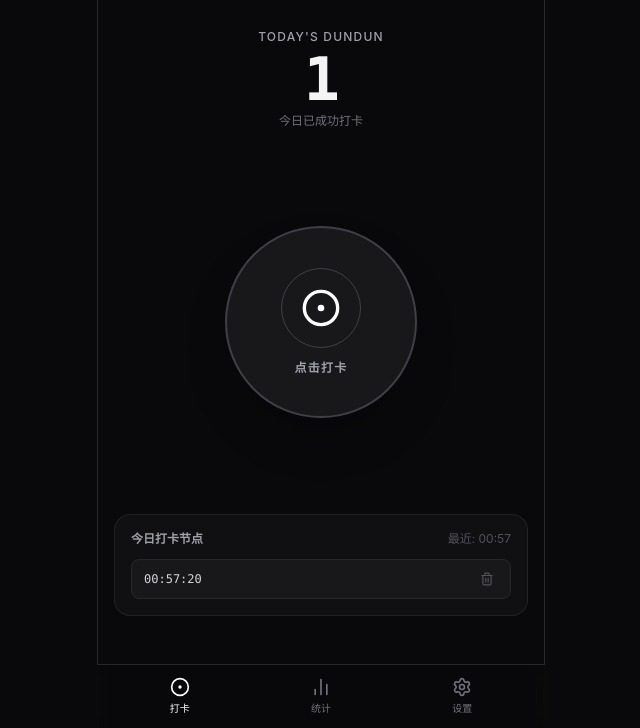
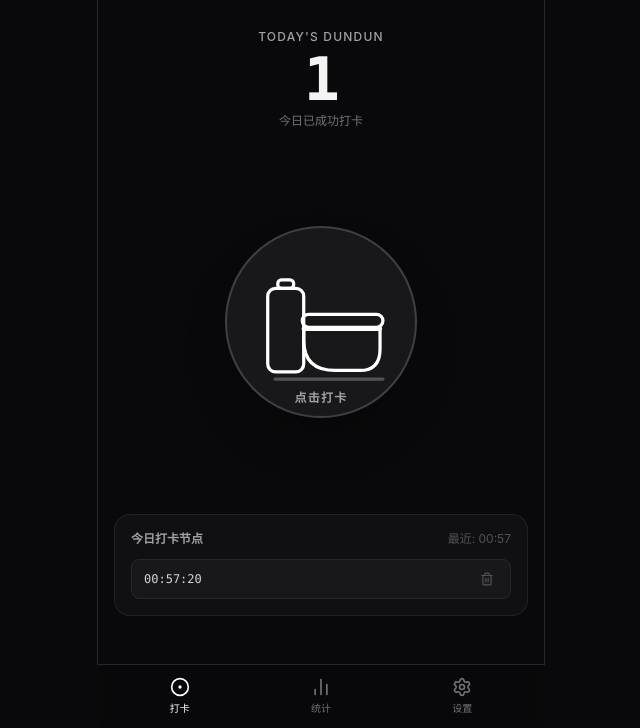
Before and after one commit to hjx1060550841-HE/-, a plain HTML site: page index.html in a window 1280 px wide. Both pictures are taken after a click on the button "点击打卡". Shown: the part 72-800 px from the top of the page, without its empty margins (319-959 px from the left). Drawn offline with nearby package versions, Linux system fonts and the light colour scheme.

Commit message:
Change tap icon to side-view toilet with lid animation and flush sound

```diff
--- a/index.html
+++ b/index.html
@@ -83,6 +83,16 @@
     }
     .switch.on { background: #f4f4f5; }
     .switch.on::after { transform: translateX(20px); background: #09090b; }
+
+    /* 马桶盖开合动画 */
+    .toilet-lid {
+      transform-box: fill-box;
+      transform-origin: 0% 50%;
+      transition: transform 0.18s cubic-bezier(0.34, 1.56, 0.64, 1);
+    }
+    .toilet-open .toilet-lid {
+      transform: rotate(-75deg);
+    }
   </style>
 </head>
 <body class="flex flex-col h-screen max-w-md mx-auto border-x border-zinc-800 relative overflow-hidden">
@@ -113,10 +123,15 @@
       <div class="relative w-full flex justify-center my-6">
         <div id="float-container" class="absolute inset-0 pointer-events-none z-20"></div>
 
-        <button id="tap-btn" class="w-48 h-48 rounded-full bg-zinc-900 border-2 border-zinc-700 hover:border-white transition-all duration-150 flex flex-col items-center justify-center gap-3 shadow-2xl relative group">
-          <div class="w-20 h-20 rounded-full border border-zinc-700 group-active:border-white flex items-center justify-center transition-colors">
-            <i data-lucide="circle-dot" class="w-10 h-10 text-white"></i>
-          </div>
+        <button id="tap-btn" class="w-48 h-48 rounded-full bg-zinc-900 border-2 border-zinc-700 hover:border-white transition-all duration-150 flex flex-col items-center justify-center gap-2 shadow-2xl relative group">
+          <svg class="toilet-svg w-36 h-auto text-white" viewBox="0 0 200 200" fill="none" stroke="currentColor" stroke-width="4.5" stroke-linecap="round" stroke-linejoin="round">
+            <line x1="36" y1="196" x2="186" y2="196" stroke-opacity="0.25"/>
+            <rect x="40" y="58" width="22" height="12" rx="5"/>
+            <rect x="26" y="70" width="50" height="116" rx="11"/>
+            <path d="M76 126 L76 142 Q76 184 120 184 L154 184 Q182 184 182 154 L182 126"/>
+            <path d="M76 126 L182 126" stroke-width="6"/>
+            <rect class="toilet-lid" x="74" y="106" width="112" height="18" rx="9"/>
+          </svg>
           <span class="text-xs tracking-widest text-zinc-400 font-bold group-active:text-white">点击打卡</span>
         </button>
       </div>
@@ -268,7 +283,7 @@
             <i data-lucide="volume-2" class="w-5 h-5 text-zinc-400"></i>
             <div>
               <p class="text-sm font-medium">点击音效</p>
-              <p class="text-xs text-zinc-500">类似敲木鱼的清脆木质声</p>
+              <p class="text-xs text-zinc-500">马桶冲水的水流声</p>
             </div>
           </div>
           <div class="switch on" id="setting-sound" role="switch" aria-checked="true"></div>
@@ -297,7 +312,7 @@
 
       <!-- 关于 -->
       <div class="text-center text-xs text-zinc-600 pt-6">
-        <p>蹲蹲记 v1.0.0</p>
+        <p>蹲蹲记 v1.1.0</p>
         <p class="text-[10px] text-zinc-700 mt-1">极简·无广告·本地存储隐私安全</p>
       </div>
     </section>
@@ -335,7 +350,7 @@
     let calendarDate = new Date();          // 月历浏览的年月（取每月1号）
     let annualYear = new Date().getFullYear(); // 年度浏览年份
 
-    const floatTexts = ["畅快 +1", "舒爽 +1", "功德 +1", "顺畅 +1", "蹲蹲 +1", "轻松 +1"];
+    const floatTexts = ["畅快 +1", "舒爽 +1", "顺滑 +1", "一身轻 +1", "畅快淋漓 +1", "排空 +1"];
 
     // ============ 2. 音效与震动 ============
     let audioCtx = null;
@@ -349,22 +364,51 @@
       } catch (e) { return null; }
     }
 
-    function playWoodenFishSound() {
+    // 预生成白噪声缓冲，用于合成冲水声
+    let noiseBuffer = null;
+    function getNoiseBuffer(ctx) {
+      if (noiseBuffer) return noiseBuffer;
+      const len = ctx.sampleRate * 2;
+      noiseBuffer = ctx.createBuffer(1, len, ctx.sampleRate);
+      const data = noiseBuffer.getChannelData(0);
+      for (let i = 0; i < len; i++) data[i] = Math.random() * 2 - 1;
+      return noiseBuffer;
+    }
+
+    // 合成马桶冲水声（水流声 + 盖子合上的闷响）
+    function playFlushSound() {
       if (!settings.sound) return;
       const ctx = getAudioCtx();
       if (!ctx) return;
       try {
+        const t = ctx.currentTime;
+
+        // 水流：白噪声经过低通滤波，模拟“哗啦”冲水
+        const src = ctx.createBufferSource();
+        src.buffer = getNoiseBuffer(ctx);
+        const filter = ctx.createBiquadFilter();
+        filter.type = 'lowpass';
+        filter.frequency.setValueAtTime(1400, t);
+        filter.frequency.exponentialRampToValueAtTime(260, t + 0.9);
+        const waterGain = ctx.createGain();
+        waterGain.gain.setValueAtTime(0.0001, t);
+        waterGain.gain.exponentialRampToValueAtTime(0.5, t + 0.1);
+        waterGain.gain.setValueAtTime(0.4, t + 0.55);
+        waterGain.gain.exponentialRampToValueAtTime(0.0001, t + 1.05);
+        src.connect(filter); filter.connect(waterGain); waterGain.connect(ctx.destination);
+        src.start(t); src.stop(t + 1.1);
+
+        // 盖子合上的“咚”声
         const osc = ctx.createOscillator();
-        const gain = ctx.createGain();
+        const thudGain = ctx.createGain();
         osc.type = 'triangle';
-        osc.frequency.setValueAtTime(550, ctx.currentTime);
-        osc.frequency.exponentialRampToValueAtTime(100, ctx.currentTime + 0.09);
-        gain.gain.setValueAtTime(0.9, ctx.currentTime);
-        gain.gain.exponentialRampToValueAtTime(0.001, ctx.currentTime + 0.09);
-        osc.connect(gain);
-        gain.connect(ctx.destination);
-        osc.start();
-        osc.stop(ctx.currentTime + 0.09);
+        osc.frequency.setValueAtTime(160, t + 0.6);
+        osc.frequency.exponentialRampToValueAtTime(70, t + 0.7);
+        thudGain.gain.setValueAtTime(0.0001, t + 0.6);
+        thudGain.gain.exponentialRampToValueAtTime(0.5, t + 0.62);
+        thudGain.gain.exponentialRampToValueAtTime(0.0001, t + 0.72);
+        osc.connect(thudGain); thudGain.connect(ctx.destination);
+        osc.start(t + 0.6); osc.stop(t + 0.72);
       } catch (e) { console.error('Audio error:', e); }
     }
 
@@ -417,15 +461,19 @@
       const newLog = { id: Date.now(), timestamp: new Date().toISOString() };
       logs.unshift(newLog);
       saveLogs();
-      playWoodenFishSound();
+      playFlushSound();
       triggerVibration();
       createFloatAnimation();
 
-      // 敲击脉冲动画
+      // 马桶盖开合动画 + 敲击脉冲
       const btn = document.getElementById('tap-btn');
       btn.classList.remove('tap-pulse');
       void btn.offsetWidth; // 强制重排以重启动画
       btn.classList.add('tap-pulse');
+
+      btn.classList.add('toilet-open');
+      clearTimeout(btn._lidTimer);
+      btn._lidTimer = setTimeout(() => btn.classList.remove('toilet-open'), 620);
 
       renderHomeTab();
     }
--- a/sw.js
+++ b/sw.js
@@ -1,5 +1,5 @@
 // 蹲蹲记 Service Worker —— 缓存核心资源，支持离线打开
-const CACHE_NAME = 'dundunji-v1.0.0';
+const CACHE_NAME = 'dundunji-v1.1.0';
 const ASSETS = [
   './',
   './index.html',
```
